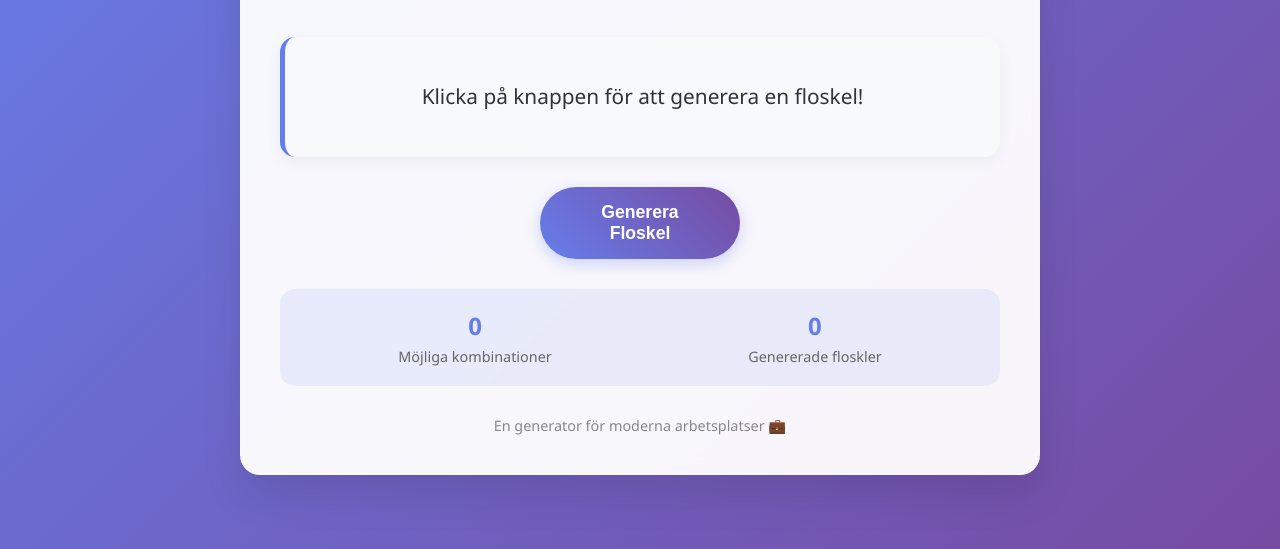
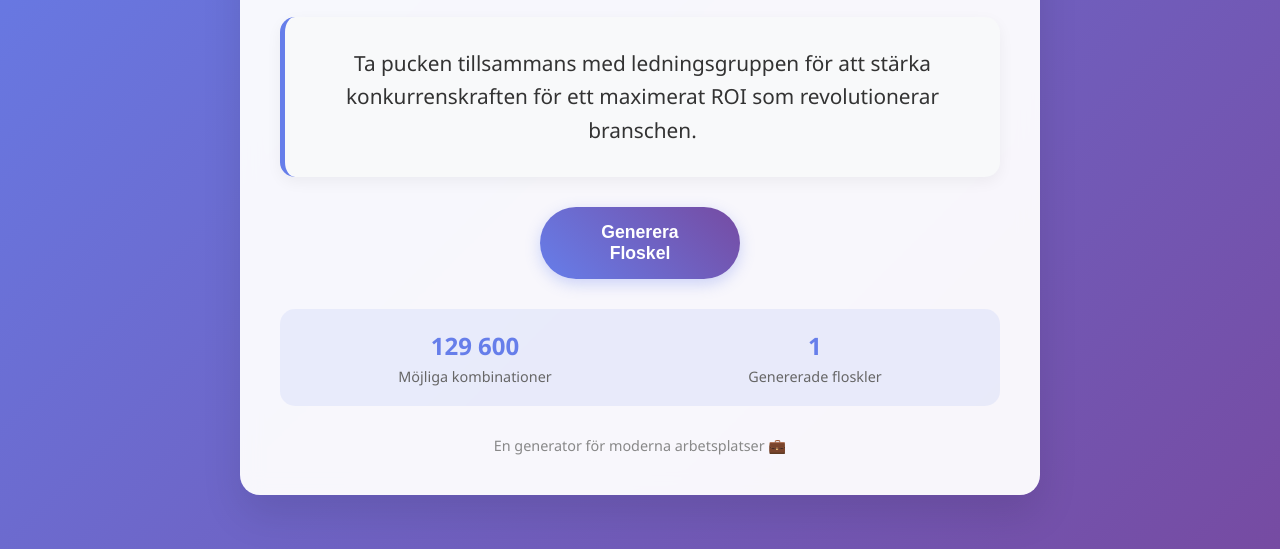
Before and after one commit to andersasplundberggren/floskelgenerator, a plain HTML site: page index.html in a window 1280 px wide. Shown: the part 251-800 px from the top of the page. Drawn offline with Linux system fonts and the light colour scheme.

Commit message:
Update index.html

```diff
--- a/index.html
+++ b/index.html
@@ -158,7 +158,7 @@
             </div>
         </div>
 
-        <button class="generate-btn" onclick="generateFloskel()">
+        <button class="generate-btn" onclick="generateNewFloskel()">
             Generera Floskel
         </button>
 
@@ -179,8 +179,8 @@
     </div>
 
     <script>
-        const floskler = {
-            inledning: [
+        // Data för floskelgeneratorn
+        var inledning = [
             "Maximeras med",
             "Optimeras med",
             "Utvecklas med",
@@ -190,97 +190,103 @@
             "Bromsa och gasa samtidigt tillsammans med",
             "Ta pucken tillsammans med",
             "Starta från scratch med",
-                "Starta projekt med",
-                "Agilitetsboosta",
-                "Håll många bollar i luften tillsammans med"
-            ],
-            vem: [
+            "Accelerera processen med",
+            "Benchmarka tillsammans med",
+            "Disruptera branschen tillsammans med"
+        ];
+
+        var vem = [
             "dig själv",
-                "genom att",
             "teamet",
-                "och",
             "dina kollegor",
             "dina kunder",
-                "en random sammansättning människor",
-                "renodla floran av insatser så vi når",
-                "stärka gruppens consensus för",
-                "samverka för",
-                "samskapa för",
-                "ett konstaterande att less är faktiskt more, mycket more.",
-                "ett sätt att höja golvet",
-                "ett ökat mervärde"
-            ],
-            hur: [
-                "pitcha",
-                "pinpointa frågeställningen",
-                "för att redan nu på torsdag",
-                "för att någon gång framöver",
-                "för att på ett konkret sätt",
-                "trimma kostnaderna och nå",
-                "stärka konkurrenskraften för",
-                "ligga i framkanten för"
-            ],
-            vad: [
-                "ett agilt arbetssätt.",
-                "ett kostnadseffektivt flöde.",
-                "ett uppnående av satta mål.",
-                "ett content that is king.",
-                "ett adekvat mervärde.",
-                "ett sätt att fylla mötesmattan.",
-                "ett maximerat ROI.",
-                "ett högt hygienfaktorvärde.",
+            "stakeholders",
+            "projektgruppen",
+            "våra partners",
+            "cross-funktionella team",
+            "ledningsgruppen",
+            "användarbasen",
+            "externa konsulter",
+            "innovation-hubben"
+        ];
+
+        var hur = [
+            "genom att pitcha",
+            "för att pinpointa",
+            "för att redan nu trimma kostnaderna och nå",
+            "för att stärka konkurrenskraften för",
+            "genom att deep-diva i",
+            "för att pivota mot",
+            "genom att streamlina processer för",
+            "för att crowdsourca insikter kring",
+            "genom att customiza lösningen för"
+        ];
+
+        var vad = [
+            "ett agilt arbetssätt",
+            "ett kostnadseffektivt flöde",
+            "ett uppnående av satta mål",
+            "ett adekvat mervärde",
+            "ett maximerat ROI",
             "ett win-win-läge",
-                "ett koncept för tankeverksamhet utanför boxen",
-                "ett visualiseringsläge av möjligheter framför hinder"
-            ]
+            "en skalbar affärsmodell",
+            "en data-driven beslutsprocess",
+            "en digital transformation",
+            "en end-to-end-lösning"
+        ];
+
+        var slutklam = [
+            "som verkligen levererar resultat.",
+            "med fokus på hållbar tillväxt.",
+            "för framtidens arbetsplats.",
+            "som skapar riktigt wow-effekt.",
+            "med tydlig bottom line-impact.",
+            "som revolutionerar branschen.",
+            "med genuine business impact.",
+            "som sätter ribban högt.",
+            "med cutting edge-innovation.",
+            "som enabler success."
+        ];
+
+        var generatedCount = 0;
+
+        function getRandomFromArray(arr) {
+            return arr[Math.floor(Math.random() * arr.length)];
+        }
+
+        function generateNewFloskel() {
+            var i = getRandomFromArray(inledning);
+            var v = getRandomFromArray(vem);
+            var h = getRandomFromArray(hur);
+            var va = getRandomFromArray(vad);
+            var s = getRandomFromArray(slutklam);
+
+            var floskel = i + " " + v + " " + h + " " + va + " " + s;
+
+            document.getElementById('floskelText').innerHTML = floskel;
+
+            generatedCount++;
+            document.getElementById('generatedCount').innerHTML = generatedCount;
+        }
+
+        function calculateCombinations() {
+            var total = inledning.length * vem.length * hur.length * vad.length * slutklam.length;
+            document.getElementById('totalCombinations').innerHTML = total.toLocaleString('sv-SE');
+        }
+
+        // Kör när sidan laddas
+        window.onload = function() {
+            calculateCombinations();
+            generateNewFloskel();
         };
 
-        let generatedCount = 0;
-
-        function getRandomElement(array) {
-            return array[Math.floor(Math.random() * array.length)];
-        }
-
-        function generateFloskel() {
-            const inledning = getRandomElement(floskler.inledning);
-            const vem = getRandomElement(floskler.vem);
-            const hur = getRandomElement(floskler.hur);
-            const vad = getRandomElement(floskler.vad);
-            const slutklam = getRandomElement(floskler.slutklam);
-
-            let floskel = `${inledning} ${vem} ${hur} ${vad} ${slutklam}`;
-
-            // Clean up the text a bit
-            floskel = floskel.replace(/\s+/g, ' ').trim();
-
-            document.getElementById('floskelText').textContent = floskel;
-
-            generatedCount++;
-            document.getElementById('generatedCount').textContent = generatedCount;
-        }
-
-        function calculateTotalCombinations() {
-            const total = floskler.inledning.length *
-                         floskler.vem.length *
-                         floskler.hur.length *
-                         floskler.vad.length *
-                         floskler.slutklam.length;
-            document.getElementById('totalCombinations').textContent = total.toLocaleString('sv-SE');
-        }
-
-        // Initialize
-        calculateTotalCombinations();
-
-        // Add keyboard shortcut
+        // Tangentbordsgenväg - mellanslag
         document.addEventListener('keydown', function(event) {
-            if (event.code === 'Space' && !event.target.matches('input, textarea')) {
+            if (event.code === 'Space' && event.target.tagName !== 'INPUT' && event.target.tagName !== 'TEXTAREA') {
                 event.preventDefault();
-                generateFloskel();
+                generateNewFloskel();
             }
         });
-
-        // Generate initial floskel
-        generateFloskel();
     </script>
 </body>
 </html>
```
Lines whose indentation alone changed are shown as unchanged.
